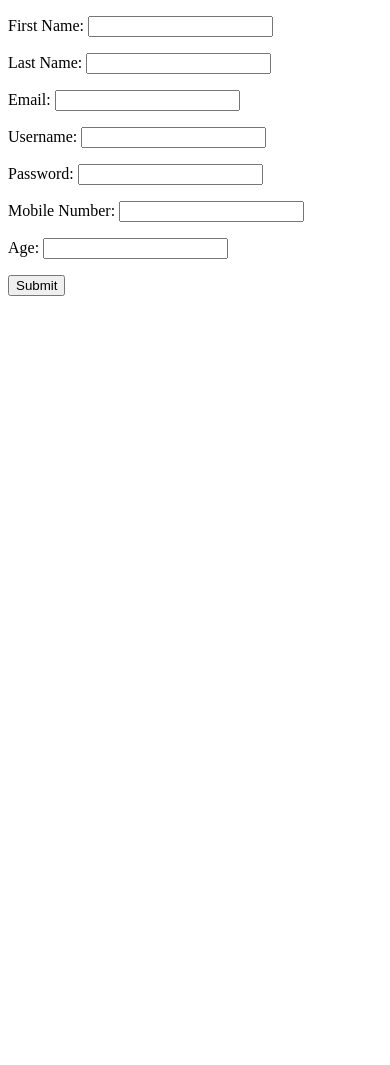
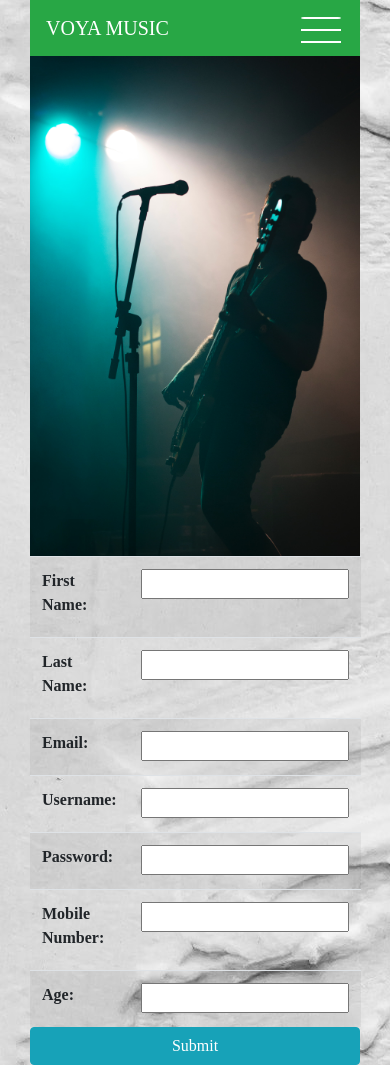
Before and after one commit to svshyam91/voyaMusic, a Django app: page /music/register in a window 390 px wide. Before the commit the page ends 296 px from the top, so only its background shows below. Run offline with Django 3.2, Linux system fonts and the light colour scheme; some libraries are stand-ins or nearby versions.

Commit message:
Added base.html and css

```diff
--- a/Music/templates/Music/register.html
+++ b/Music/templates/Music/register.html
@@ -1,13 +1,20 @@
-<!DOCTYPE html>
-<html>
-<head>
-	<title>Register</title>
-</head>
-<body>
-<form method="post" action="{% url 'Music:register'%}">
-	{% csrf_token %}
-	{{ registerForm.as_p }}
-	<input type="submit" name="submit" value="Submit">
-</form>
-</body>
+{% extends 'Music/base.html' %}
+{% load staticfiles %}
+
+{% block body %}
+<div class="row">
+	<div class="col-sm-4">
+		<img src="{% static 'Music/images/register_page.jpg' %}" height="500px" width="100%">
+	</div>
+	<div class="col-sm-8">
+		<form method="post" action="{% url 'Music:register'%}">
+			{% csrf_token %}
+			<table style="margin: auto;" class="table table-striped">
+				{{ registerForm.as_table }}
+			</table>
+			<input type="submit" name="submit" value="Submit" class="btn btn-info btn-block">
+		</form>
+	</div>
+</div>
 </html>
+{% endblock %}
```
